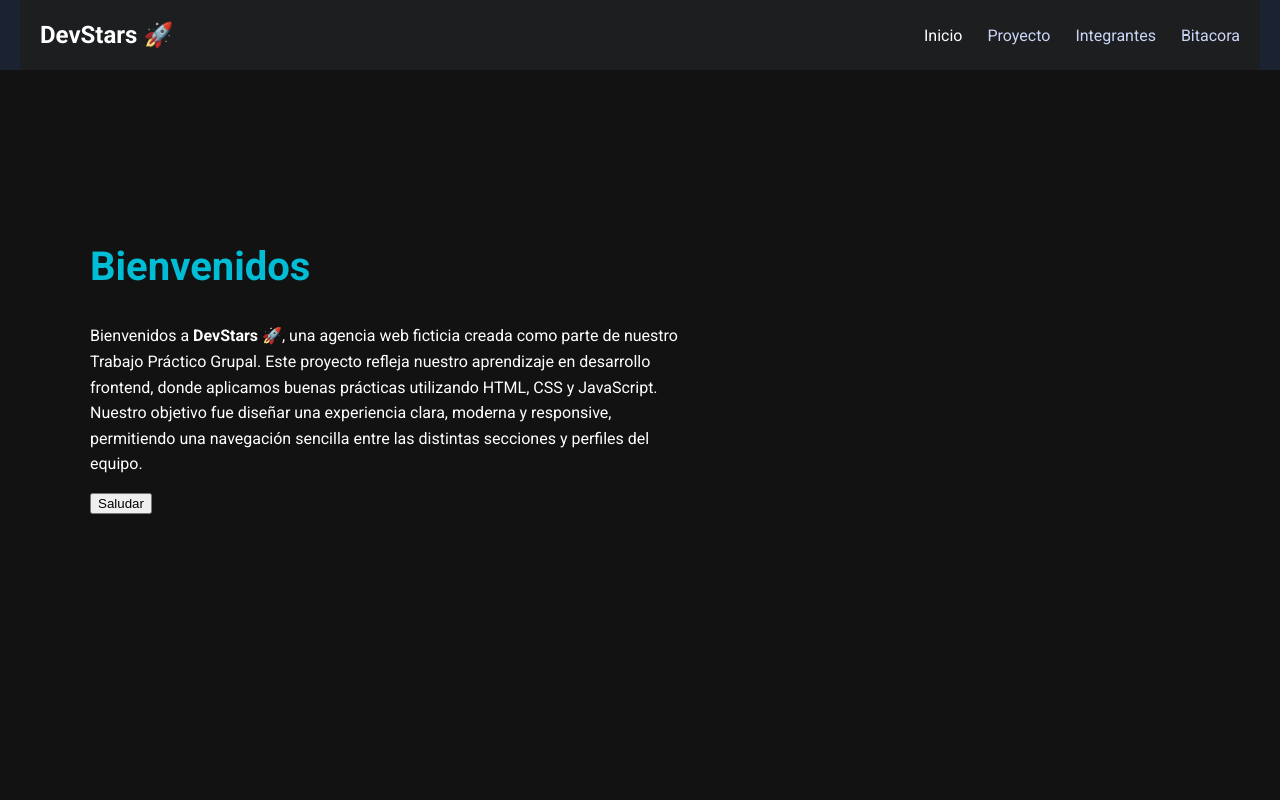
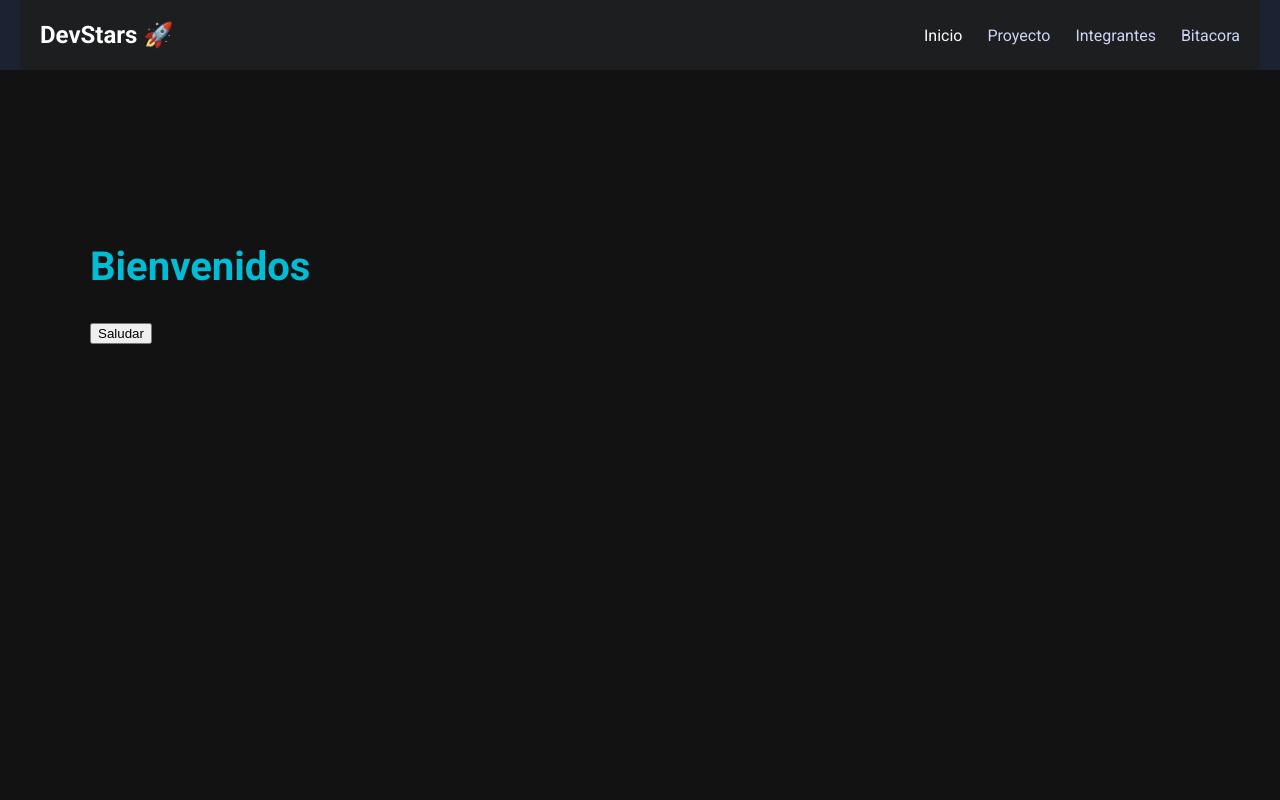
Before and after one commit to maxiratti/frontend_tp1, a plain HTML site: page index.html in a window 1280 px wide. Shown: the top 800 px of the page. Drawn offline with Linux system fonts and the light colour scheme.

Commit message:
Detalles en index y bitacora

```diff
--- a/index.html
+++ b/index.html
@@ -14,7 +14,6 @@
 <body>
     <header class="header">
         <nav class="nav container">
-
             <div class="logo">DevStars 🚀</div>
 
             <ul class="nav-links" id="menuLinks">
@@ -30,14 +29,6 @@
 <main>
     <section id="inicio">
         <h1>Bienvenidos</h1>
-        <p>
-Bienvenidos a <strong>DevStars 🚀</strong>, una agencia web ficticia creada como parte de nuestro Trabajo Práctico Grupal.
-Este proyecto refleja nuestro aprendizaje en desarrollo frontend, donde aplicamos buenas prácticas utilizando
-HTML, CSS y JavaScript.
-
-Nuestro objetivo fue diseñar una experiencia clara, moderna y responsive, permitiendo una navegación sencilla
-entre las distintas secciones y perfiles del equipo.
-</p>
         <button onclick="mostrarBienvenida()">Saludar</button>
     </section>
     <section id="proyecto">
@@ -85,10 +76,6 @@ entre las distintas secciones y perfiles del equipo.
             </div>
 
     </section>
-
-    <section id="bitacora">
-        <h1>Bitácora</h1>
-    </section>
 </main>
 
 <!-- FOOTER -->
```
Also changed, not shown: pages/bitacora.html (+1 -1 lines).
